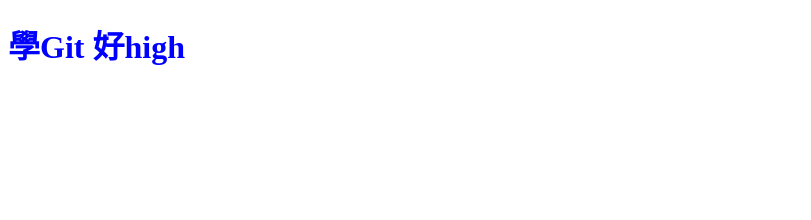
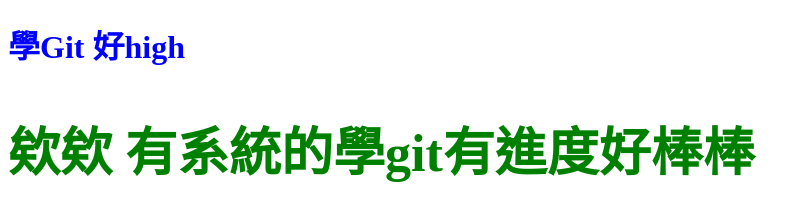
Before and after one commit to Bruno-Yu/trial_repo, a plain HTML site: page index.html in a window 1280 px wide. Shown: the whole page, without its empty margins (0-811 px from the left). Drawn offline with Linux system fonts and the light colour scheme.

Commit message:
加上h2 樣式與內容

```diff
--- a/all.css
+++ b/all.css
@@ -2,3 +2,8 @@ h1{
   color: blue;
   font-weight: bold;
 }
+h2{
+  color: green;
+  font-weight: bold;
+  font-size: 52px;
+}
--- a/index.html
+++ b/index.html
@@ -9,5 +9,6 @@
 </head>
 <body>
   <h1>學Git 好high</h1>
+  <h2>欸欸 有系統的學git有進度好棒棒</h2>
 </body>
 </html>
```
